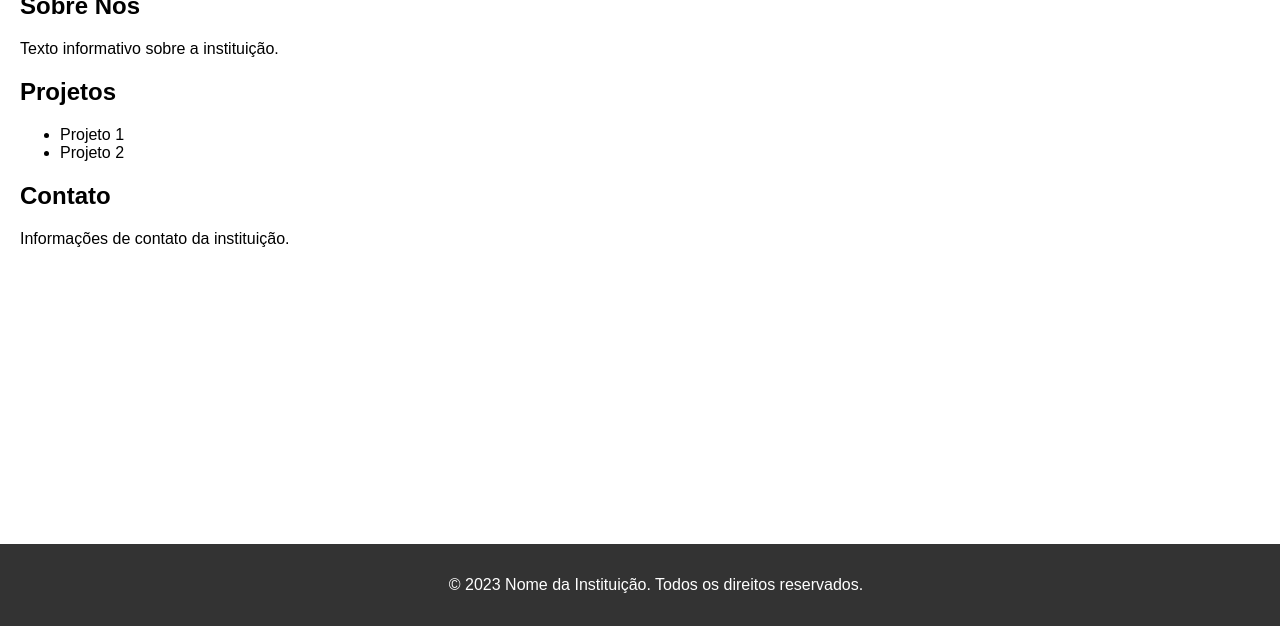
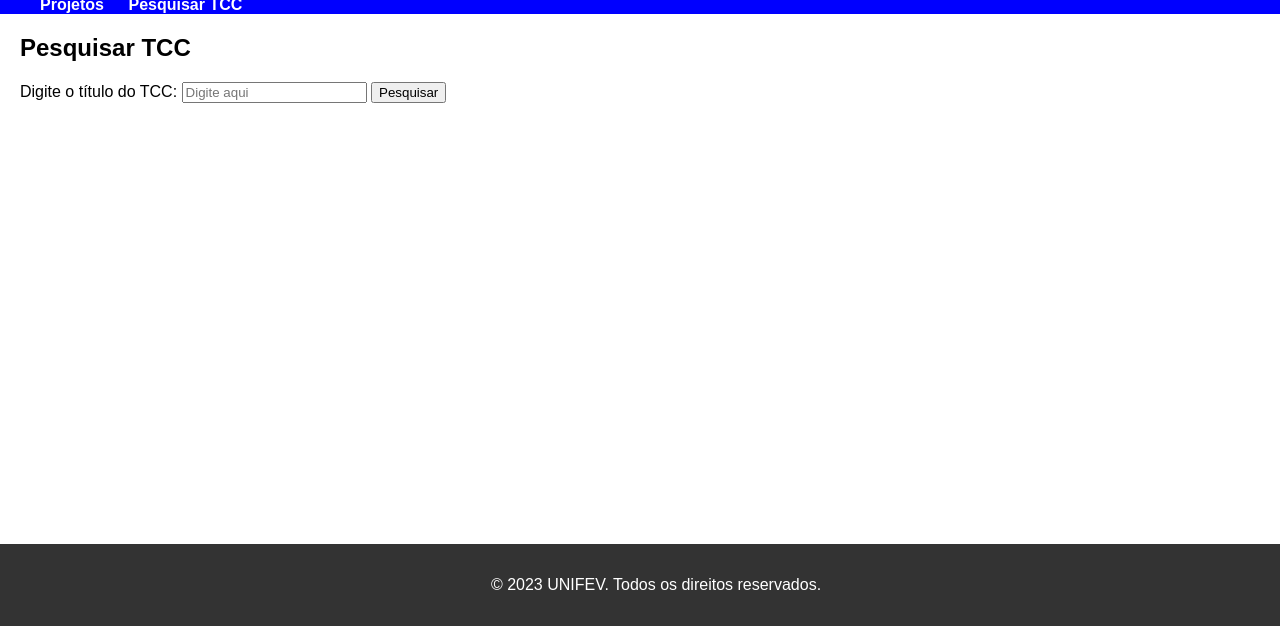
Before and after one commit to Fernando-Maffei/TCCsUNIFEV, a PHP site: page / in a window 1280 px wide. Shown: the part 174-800 px from the top of the page. Run offline with PHP 8.4, Linux system fonts and the light colour scheme.

Commit message:
Site pré montado

```diff
--- a/Site/index.html
+++ b/Site/index.html
@@ -4,43 +4,36 @@
     <meta charset="UTF-8">
     <meta name="viewport" content="width=device-width, initial-scale=1.0">
     <link rel="stylesheet" href="style.css">
-    <title>Repositório Institucional</title>
+    <title>Repositório de TCC</title>
 </head>
 <body>
 
     <header>
-        <h1>Nome da Instituição</h1>
+
+        <a href="https://unifev.edu.br/" target="__blank">
+            <img class="logotipo" src="https://unifev.edu.br/img/logounifev-rodape.png" alt="Logotipo Unifev" id="logo">
+        </a>
+
         <nav>
             <ul>
-                <li><a href="#sobre">Sobre Nós</a></li>
                 <li><a href="#projetos">Projetos</a></li>
-                <li><a href="#contato">Contato</a></li>
+                <li><a href="#pesquisa">Pesquisar TCC</a></li>
             </ul>
         </nav>
     </header>
 
-    <section id="sobre">
-        <h2>Sobre Nós</h2>
-        <p>Texto informativo sobre a instituição.</p>
-    </section>
-
-    <section id="projetos">
-        <h2>Projetos</h2>
-        <ul>
-            <li>Projeto 1</li>
-            <li>Projeto 2</li>
-            <!-- Adicione mais projetos conforme necessário -->
-        </ul>
-    </section>
-
-    <section id="contato">
-        <h2>Contato</h2>
-        <p>Informações de contato da instituição.</p>
+    <section id="pesquisa">
+        <h2>Pesquisar TCC</h2>
+        <label for="searchInput">Digite o título do TCC:</label>
+        <input type="text" id="searchInput" placeholder="Digite aqui">
+        <button onclick="searchTCC()">Pesquisar</button>
+        <div id="searchResults"></div>
     </section>
 
     <footer>
-        <p>&copy; 2023 Nome da Instituição. Todos os direitos reservados.</p>
+        <p>&copy; 2023 UNIFEV. Todos os direitos reservados.</p>
     </footer>
 
+    <script src="script.js"></script>
 </body>
 </html>
--- a/Site/style.css
+++ b/Site/style.css
@@ -5,10 +5,14 @@ body {
 }
 
 header {
-    background-color: #333;
-    color: #fff;
-    padding: 1em;
-    text-align: center;
+    background-color: blue;
+    color: orange;
+    text-align: left
+}
+
+header img {
+    width: 200px;
+    height: auto;
 }
 
 nav ul {
```
Also changed, not shown: Site/cod.js (added, +23 -0 lines), imagens/logo-unifev-azul.jpg (added).
